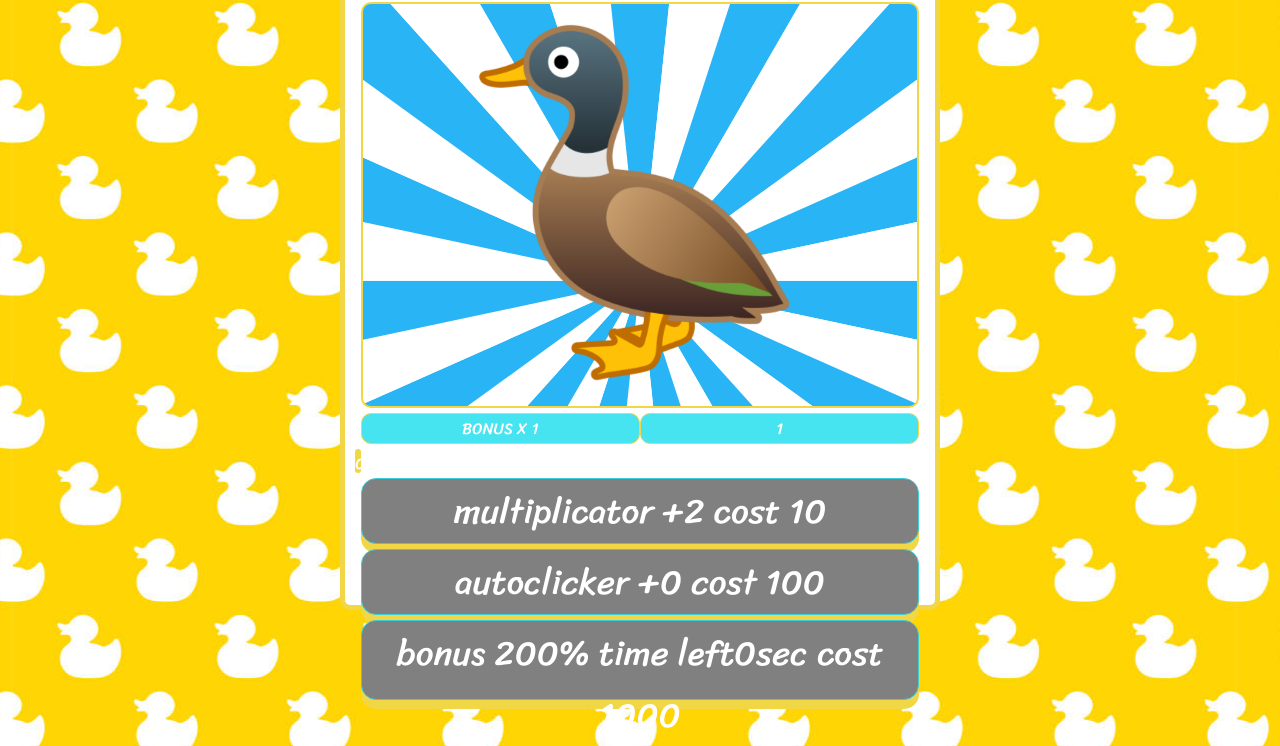
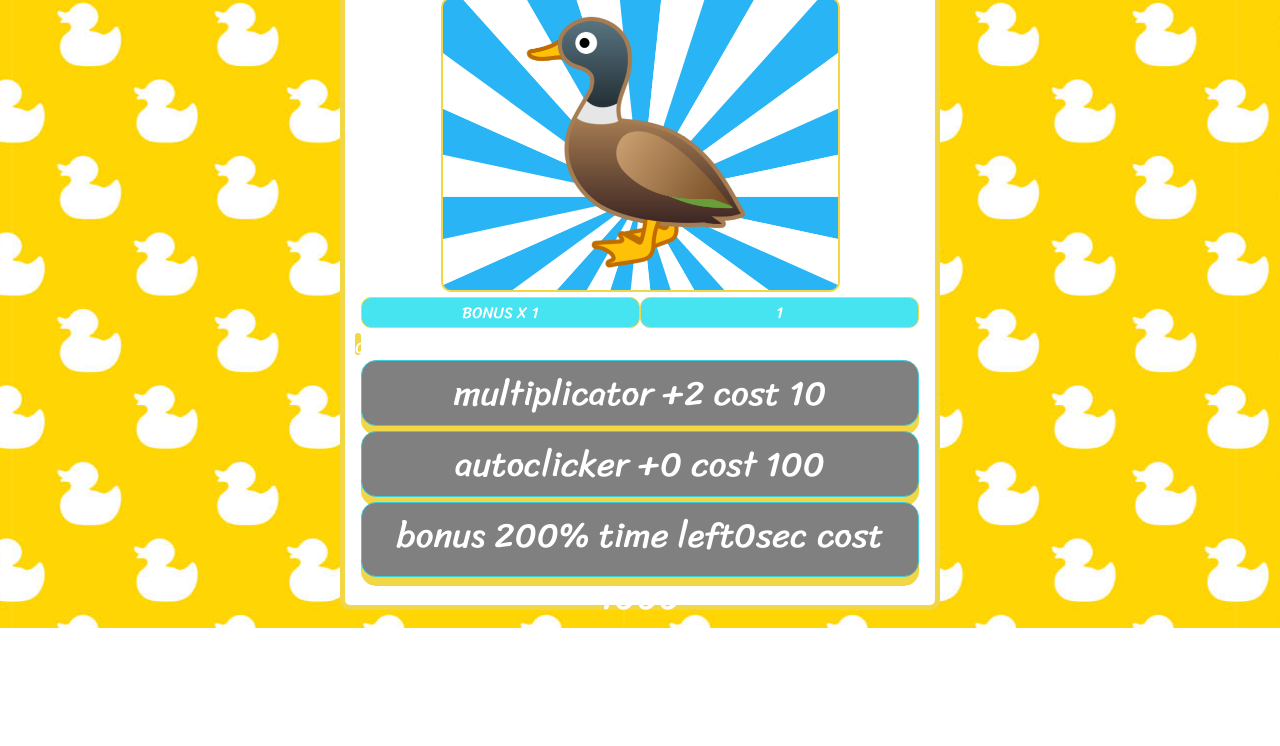
Before and after one commit to DelsarteAdam/CookieClickerPerso, a plain HTML site: page index.html in a window 1280 px wide. Shown: the part 200-946 px from the top of the page. After the commit the page ends 828 px from the top, so only its background shows below. Drawn offline with Linux system fonts and the light colour scheme.

Commit message:
some little change

```diff
--- a/styles/style.scss
+++ b/styles/style.scss
@@ -136,6 +136,8 @@ main {
 }
 
 .imgCookie {
+  width: 70%;
+  margin: auto;
   border-radius: 10px;
   border: 2px solid $color1;
   background-image: url(../pictures/sunburst.svg);
@@ -174,7 +176,7 @@ main {
 }
 
 button {
-  height: 10vh;
+  height: 10%;
   display: inline-block;
   cursor: pointer;
   text-align: center;
@@ -184,7 +186,7 @@ button {
 
   border-radius: 15px;
   box-shadow: 0 9px $color1;
-  font-size: clamp(16px, 5vw + 1rem, 35px);
+  font-size: clamp(8px, 5vw + 1rem, 35px);
   &:hover {
     background-color: $color3;
   }
@@ -213,7 +215,7 @@ button {
 
 .progressBar {
   width: 1%;
-  height: 3vh;
+  height: 3%;
   width: 1%;
   position: relative;
   right: 1%;
```
Also changed, not shown: styles/style.css, 1 other file.
